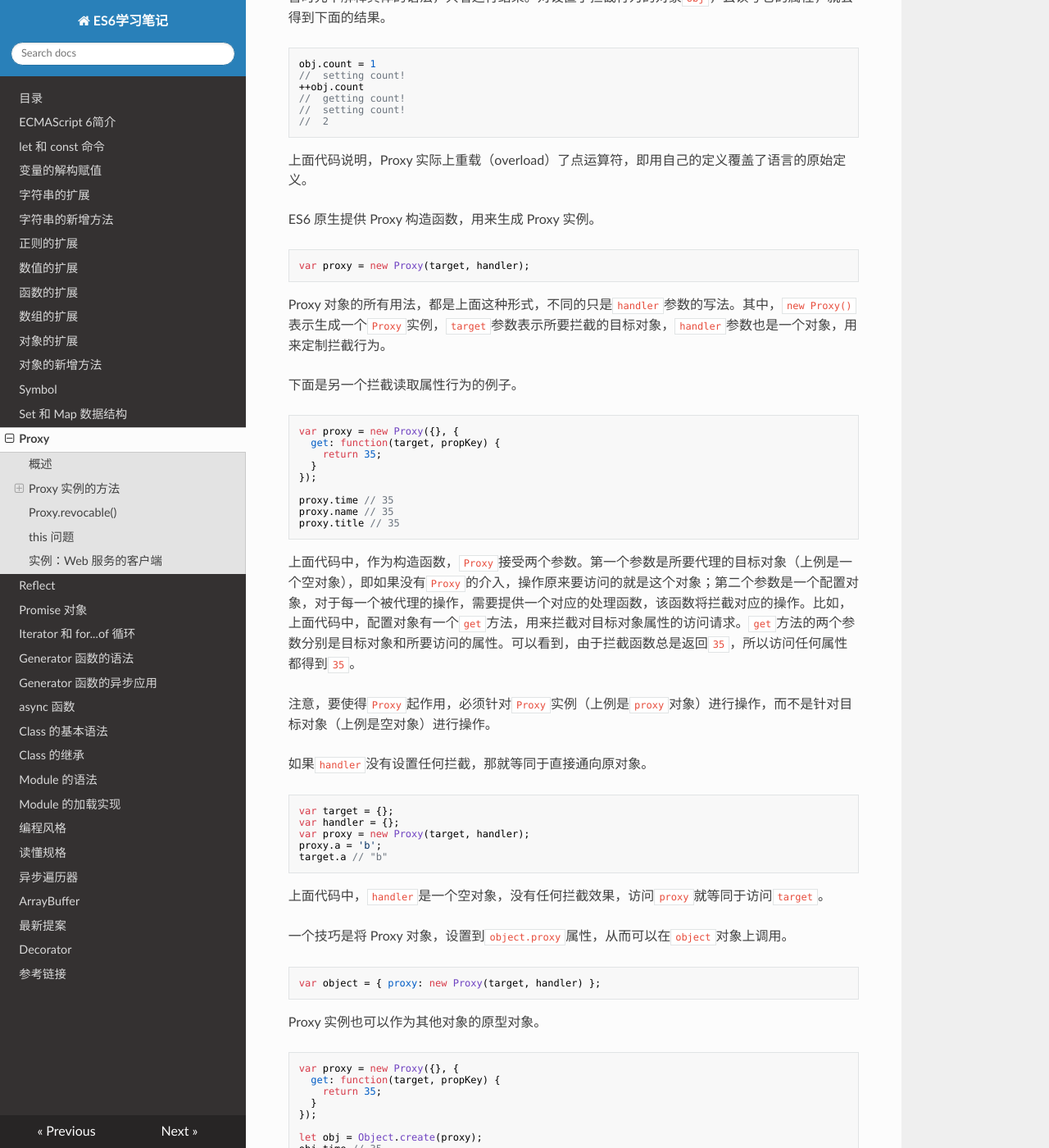
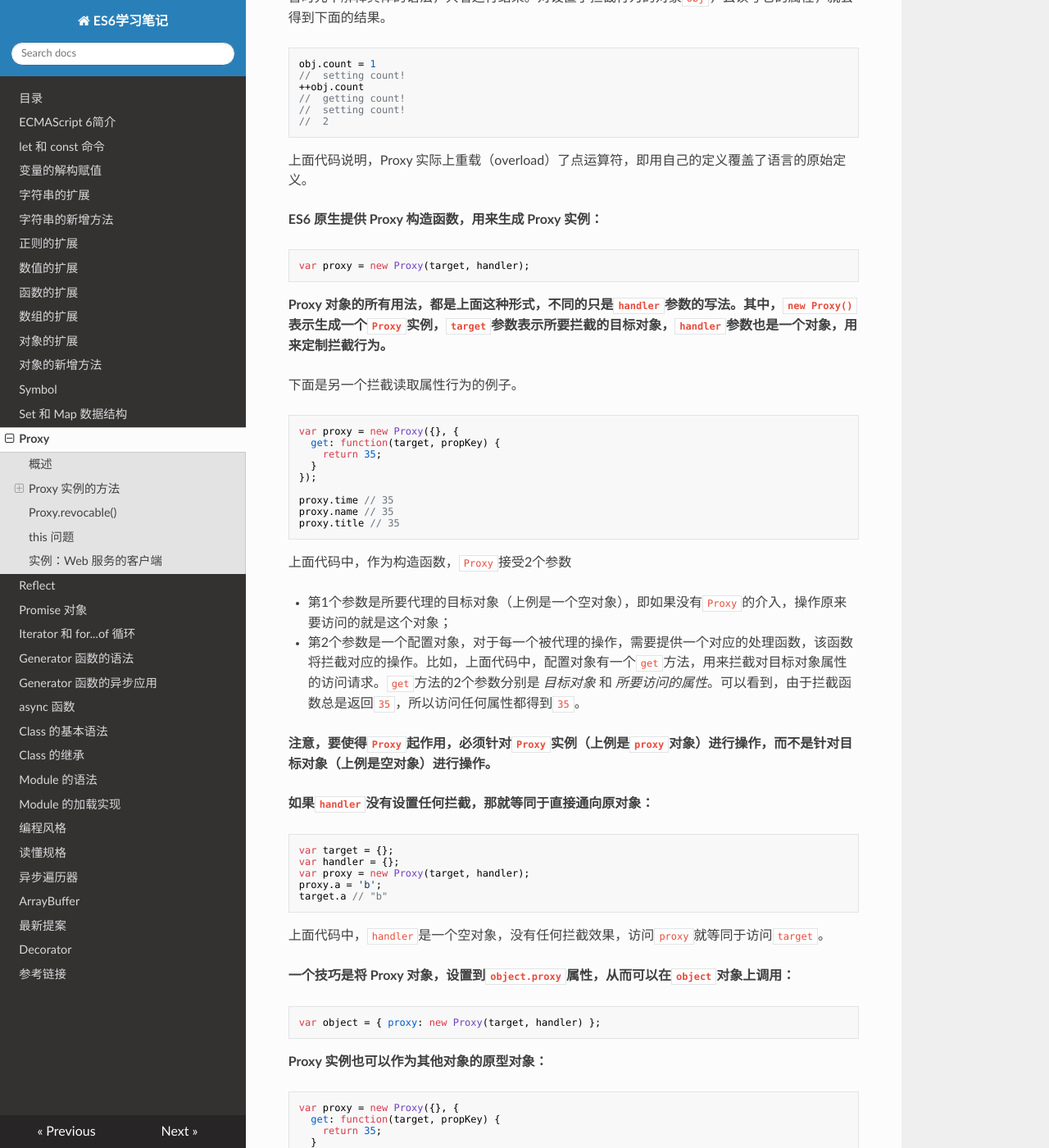
Before and after one commit to filefi/NotesOfES6, an MkDocs documentation site: the page built from docs/proxy.md, in a window 1280 px wide and 1400 px high, scrolled down 609 px. Shown: the whole window at 82% size. Built offline with MkDocs 1.6.1, drawn with Linux system fonts in a browser that asks for light colours; nearby versions of some CDN libraries; some of the changed text lies outside the part shown.

Commit message:
Proxy handle get ing

````diff
--- a/docs/proxy.md
+++ b/docs/proxy.md
@@ -4,7 +4,7 @@
 
 Proxy 用于修改某些操作的默认行为，等同于在语言层面做出修改，所以属于一种“元编程”（meta programming），即对编程语言进行编程。
 
-Proxy 可以理解成，在目标对象之前架设一层“拦截”，外界对该对象的访问，都必须先通过这层拦截，因此提供了一种机制，可以对外界的访问进行过滤和改写。Proxy 这个词的原意是代理，用在这里表示由它来“代理”某些操作，可以译为“代理器”。
+**Proxy 可以理解成，在目标对象之前架设一层“拦截”，外界对该对象的访问，都必须先通过这层拦截，因此提供了一种机制，可以对外界的访问进行过滤和改写。**Proxy 这个词的原意是代理，用在这里表示由它来“代理”某些操作，可以译为“代理器”。
 
 ```javascript
 var obj = new Proxy({}, {
@@ -32,13 +32,13 @@ obj.count = 1
 
 上面代码说明，Proxy 实际上重载（overload）了点运算符，即用自己的定义覆盖了语言的原始定义。
 
-ES6 原生提供 Proxy 构造函数，用来生成 Proxy 实例。
+**ES6 原生提供 Proxy 构造函数，用来生成 Proxy 实例：**
 
 ```javascript
 var proxy = new Proxy(target, handler);
 ```
 
-Proxy 对象的所有用法，都是上面这种形式，不同的只是`handler`参数的写法。其中，`new Proxy()`表示生成一个`Proxy`实例，`target`参数表示所要拦截的目标对象，`handler`参数也是一个对象，用来定制拦截行为。
+**Proxy 对象的所有用法，都是上面这种形式，不同的只是`handler`参数的写法。其中，`new Proxy()`表示生成一个`Proxy`实例，`target`参数表示所要拦截的目标对象，`handler`参数也是一个对象，用来定制拦截行为。**
 
 下面是另一个拦截读取属性行为的例子。
 
@@ -54,11 +54,14 @@ proxy.name // 35
 proxy.title // 35
 ```
 
-上面代码中，作为构造函数，`Proxy`接受两个参数。第一个参数是所要代理的目标对象（上例是一个空对象），即如果没有`Proxy`的介入，操作原来要访问的就是这个对象；第二个参数是一个配置对象，对于每一个被代理的操作，需要提供一个对应的处理函数，该函数将拦截对应的操作。比如，上面代码中，配置对象有一个`get`方法，用来拦截对目标对象属性的访问请求。`get`方法的两个参数分别是目标对象和所要访问的属性。可以看到，由于拦截函数总是返回`35`，所以访问任何属性都得到`35`。
+上面代码中，作为构造函数，`Proxy`接受2个参数
 
-注意，要使得`Proxy`起作用，必须针对`Proxy`实例（上例是`proxy`对象）进行操作，而不是针对目标对象（上例是空对象）进行操作。
+- 第1个参数是所要代理的目标对象（上例是一个空对象），即如果没有`Proxy`的介入，操作原来要访问的就是这个对象；
+- 第2个参数是一个配置对象，对于每一个被代理的操作，需要提供一个对应的处理函数，该函数将拦截对应的操作。比如，上面代码中，配置对象有一个`get`方法，用来拦截对目标对象属性的访问请求。`get`方法的2个参数分别是 *目标对象* 和 *所要访问的属性*。可以看到，由于拦截函数总是返回`35`，所以访问任何属性都得到`35`。
 
-如果`handler`没有设置任何拦截，那就等同于直接通向原对象。
+**注意，要使得`Proxy`起作用，必须针对`Proxy`实例（上例是`proxy`对象）进行操作，而不是针对目标对象（上例是空对象）进行操作。**
+
+**如果`handler`没有设置任何拦截，那就等同于直接通向原对象：**
 
 ```javascript
 var target = {};
@@ -70,13 +73,13 @@ target.a // "b"
 
 上面代码中，`handler`是一个空对象，没有任何拦截效果，访问`proxy`就等同于访问`target`。
 
-一个技巧是将 Proxy 对象，设置到`object.proxy`属性，从而可以在`object`对象上调用。
+**一个技巧是将 Proxy 对象，设置到`object.proxy`属性，从而可以在`object`对象上调用：**
 
 ```javascript
 var object = { proxy: new Proxy(target, handler) };
 ```
 
-Proxy 实例也可以作为其他对象的原型对象。
+**Proxy 实例也可以作为其他对象的原型对象：**
 
 ```javascript
 var proxy = new Proxy({}, {
@@ -91,7 +94,7 @@ obj.time // 35
 
 上面代码中，`proxy`对象是`obj`对象的原型，`obj`对象本身并没有`time`属性，所以根据原型链，会在`proxy`对象上读取该属性，导致被拦截。
 
-同一个拦截器函数，可以设置拦截多个操作。
+**同一个拦截器函数，可以设置拦截多个操作：**
 
 ```javascript
 var handler = {
@@ -121,23 +124,23 @@ fproxy.prototype === Object.prototype // true
 fproxy.foo === "Hello, foo" // true
 ```
 
-对于可以设置、但没有设置拦截的操作，则直接落在目标对象上，按照原先的方式产生结果。
+**对于可以设置、但没有设置拦截的操作，则直接落在目标对象上，按照原先的方式产生结果。**
 
-下面是 Proxy 支持的拦截操作一览，一共 13 种。
+**Proxy 支持13种拦截操作：**
 
-- **get(target, propKey, receiver)**：拦截对象属性的读取，比如`proxy.foo`和`proxy['foo']`。
-- **set(target, propKey, value, receiver)**：拦截对象属性的设置，比如`proxy.foo = v`或`proxy['foo'] = v`，返回一个布尔值。
-- **has(target, propKey)**：拦截`propKey in proxy`的操作，返回一个布尔值。
-- **deleteProperty(target, propKey)**：拦截`delete proxy[propKey]`的操作，返回一个布尔值。
-- **ownKeys(target)**：拦截`Object.getOwnPropertyNames(proxy)`、`Object.getOwnPropertySymbols(proxy)`、`Object.keys(proxy)`、`for...in`循环，返回一个数组。该方法返回目标对象所有自身的属性的属性名，而`Object.keys()`的返回结果仅包括目标对象自身的可遍历属性。
-- **getOwnPropertyDescriptor(target, propKey)**：拦截`Object.getOwnPropertyDescriptor(proxy, propKey)`，返回属性的描述对象。
-- **defineProperty(target, propKey, propDesc)**：拦截`Object.defineProperty(proxy, propKey, propDesc）`、`Object.defineProperties(proxy, propDescs)`，返回一个布尔值。
-- **preventExtensions(target)**：拦截`Object.preventExtensions(proxy)`，返回一个布尔值。
-- **getPrototypeOf(target)**：拦截`Object.getPrototypeOf(proxy)`，返回一个对象。
-- **isExtensible(target)**：拦截`Object.isExtensible(proxy)`，返回一个布尔值。
-- **setPrototypeOf(target, proto)**：拦截`Object.setPrototypeOf(proxy, proto)`，返回一个布尔值。如果目标对象是函数，那么还有两种额外操作可以拦截。
-- **apply(target, object, args)**：拦截 Proxy 实例作为函数调用的操作，比如`proxy(...args)`、`proxy.call(object, ...args)`、`proxy.apply(...)`。
-- **construct(target, args)**：拦截 Proxy 实例作为构造函数调用的操作，比如`new proxy(...args)`。
+- **`get(target, propKey, receiver)`**：拦截对象属性的读取，比如`proxy.foo`和`proxy['foo']`。
+- **`set(target, propKey, value, receiver)`**：拦截对象属性的设置，比如`proxy.foo = v`或`proxy['foo'] = v`，返回一个布尔值。
+- **`has(target, propKey)`**：拦截`propKey in proxy`的操作，返回一个布尔值。
+- **`deleteProperty(target, propKey)`**：拦截`delete proxy[propKey]`的操作，返回一个布尔值。
+- **`ownKeys(target)`**：拦截`Object.getOwnPropertyNames(proxy)`、`Object.getOwnPropertySymbols(proxy)`、`Object.keys(proxy)`、`for...in`循环，返回一个数组。该方法返回目标对象所有自身的属性的属性名，而`Object.keys()`的返回结果仅包括目标对象自身的可遍历属性。
+- **`getOwnPropertyDescriptor(target, propKey)`**：拦截`Object.getOwnPropertyDescriptor(proxy, propKey)`，返回属性的描述对象。
+- **`defineProperty(target, propKey, propDesc)`**：拦截`Object.defineProperty(proxy, propKey, propDesc）`、`Object.defineProperties(proxy, propDescs)`，返回一个布尔值。
+- **`preventExtensions(target)`**：拦截`Object.preventExtensions(proxy)`，返回一个布尔值。
+- **`getPrototypeOf(target)`**：拦截`Object.getPrototypeOf(proxy)`，返回一个对象。
+- **`isExtensible(target)`**：拦截`Object.isExtensible(proxy)`，返回一个布尔值。
+- **`setPrototypeOf(target, proto)`**：拦截`Object.setPrototypeOf(proxy, proto)`，返回一个布尔值。如果目标对象是函数，那么还有两种额外操作可以拦截。
+- **`apply(target, object, args)`**：拦截 Proxy 实例作为函数调用的操作，比如`proxy(...args)`、`proxy.call(object, ...args)`、`proxy.apply(...)`。
+- **`construct(target, args)`**：拦截 Proxy 实例作为构造函数调用的操作，比如`new proxy(...args)`。
 
 ## Proxy 实例的方法
 
@@ -145,7 +148,11 @@ fproxy.foo === "Hello, foo" // true
 
 ### get()
 
-`get`方法用于拦截某个属性的读取操作，可以接受三个参数，依次为目标对象、属性名和 proxy 实例本身（严格地说，是操作行为所针对的对象），其中最后一个参数可选。
+`get`方法用于拦截某个属性的读取操作，可以接受3个参数，依次为
+
+- 目标对象
+- 属性名
+-  proxy 实例本身（可选），严格地说，是操作行为所针对的对象。
 
 `get`方法的用法，上文已经有一个例子，下面是另一个拦截读取操作的例子。
 
````
